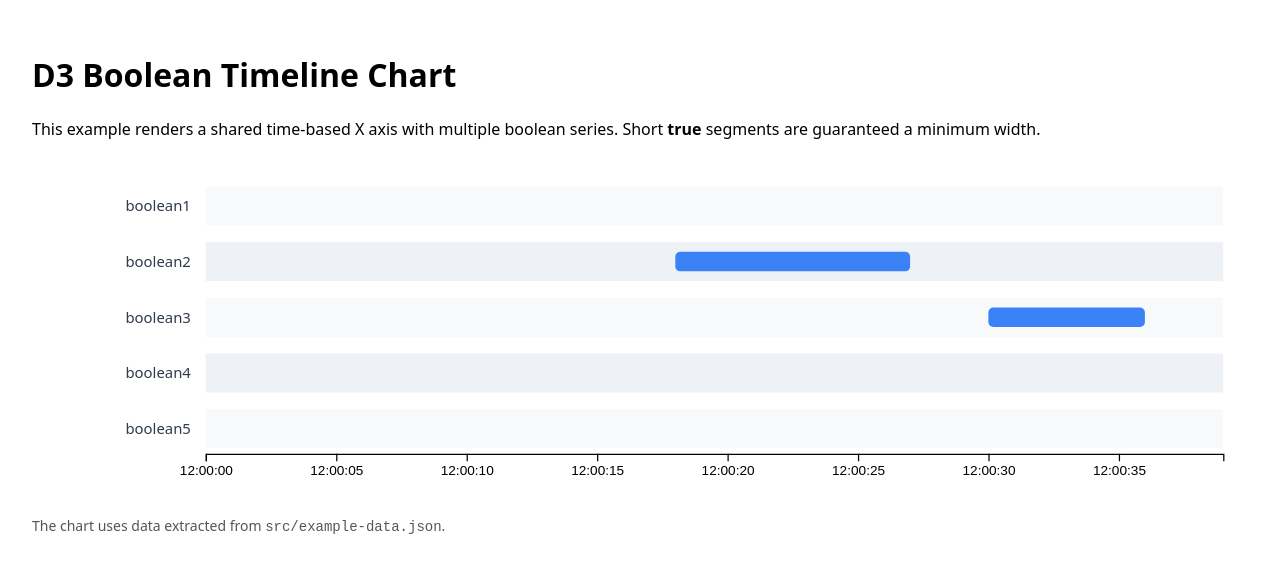
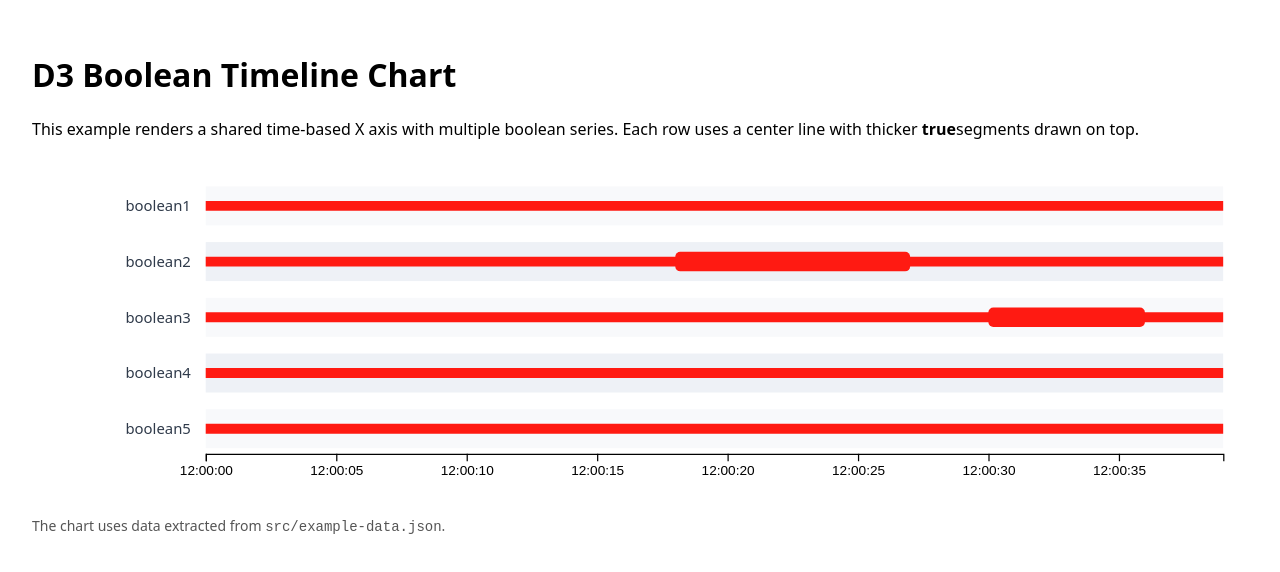
Before and after one commit to barudo/d3-boolean-chart-react-component, a React (Vite) app: page / in a window 1280 px wide. Shown: the top 572 px of the page. Built offline with nearby package versions, Linux system fonts and the light colour scheme.

Commit message:
added plotColor to the BooleanTimelineChart component

```diff
--- a/src/App.jsx
+++ b/src/App.jsx
@@ -13,14 +13,15 @@ function App() {
       <h1>D3 Boolean Timeline Chart</h1>
       <p>
         This example renders a shared time-based X axis with multiple boolean
-        series. Short <strong>true</strong> segments are guaranteed a minimum
-        width.
+        series. Each row uses a center line with thicker <strong>true</strong>
+        segments drawn on top.
       </p>
       <BooleanTimelineChart
         series={booleanSeries}
         startTime={exampleData.time.startTime}
         sampleIntervalS={exampleData.time.sampleIntervalS}
-        minSegmentWidth={20}
+        minSegmentWidth={0}
+        settings={{ plotColor: "#ff1a12", plotLineWidth: 8 }}
         width={980}
       />
       <p style={{ marginTop: 18, fontSize: 14, color: "#555" }}>
--- a/src/components/BooleanTimelineChart.jsx
+++ b/src/components/BooleanTimelineChart.jsx
@@ -6,10 +6,13 @@ function BooleanTimelineChart({
   startTime,
   sampleIntervalS = 1,
   minSegmentWidth = 20,
+  settings = {},
   width = 900,
   margin = { top: 20, right: 20, bottom: 32, left: 140 },
 }) {
   const svgRef = useRef(null);
+  const plotColor = settings.plotColor || "#ff1a12";
+  const plotLineWidth = settings.plotLineWidth || 8;
 
   useEffect(() => {
     if (!series.length || !startTime) return;
@@ -103,6 +106,17 @@ function BooleanTimelineChart({
 
       const innerBarHeight = Math.max(band.bandwidth() * 0.5, 14);
       const yRow = y + (band.bandwidth() - innerBarHeight) / 2;
+      const yCenter = y + band.bandwidth() / 2;
+
+      rowGroup
+        .append("line")
+        .attr("x1", 0)
+        .attr("x2", innerWidth)
+        .attr("y1", yCenter)
+        .attr("y2", yCenter)
+        .attr("stroke", plotColor)
+        .attr("stroke-width", plotLineWidth)
+        .attr("stroke-linecap", "butt");
 
       rowGroup
         .selectAll(`rect.run-${index}`)
@@ -118,10 +132,19 @@ function BooleanTimelineChart({
           return Math.max(endX - startX, minSegmentWidth);
         })
         .attr("height", innerBarHeight)
-        .attr("fill", "#3b82f6")
+        .attr("fill", plotColor)
         .attr("rx", 4);
     });
-  }, [series, startTime, sampleIntervalS, minSegmentWidth, width, margin]);
+  }, [
+    series,
+    startTime,
+    sampleIntervalS,
+    minSegmentWidth,
+    plotColor,
+    plotLineWidth,
+    width,
+    margin,
+  ]);
 
   return (
     <div style={{ overflowX: "auto" }}>
```
Also changed, not shown: 1 other file (tests, documents, lock files or other folders).
